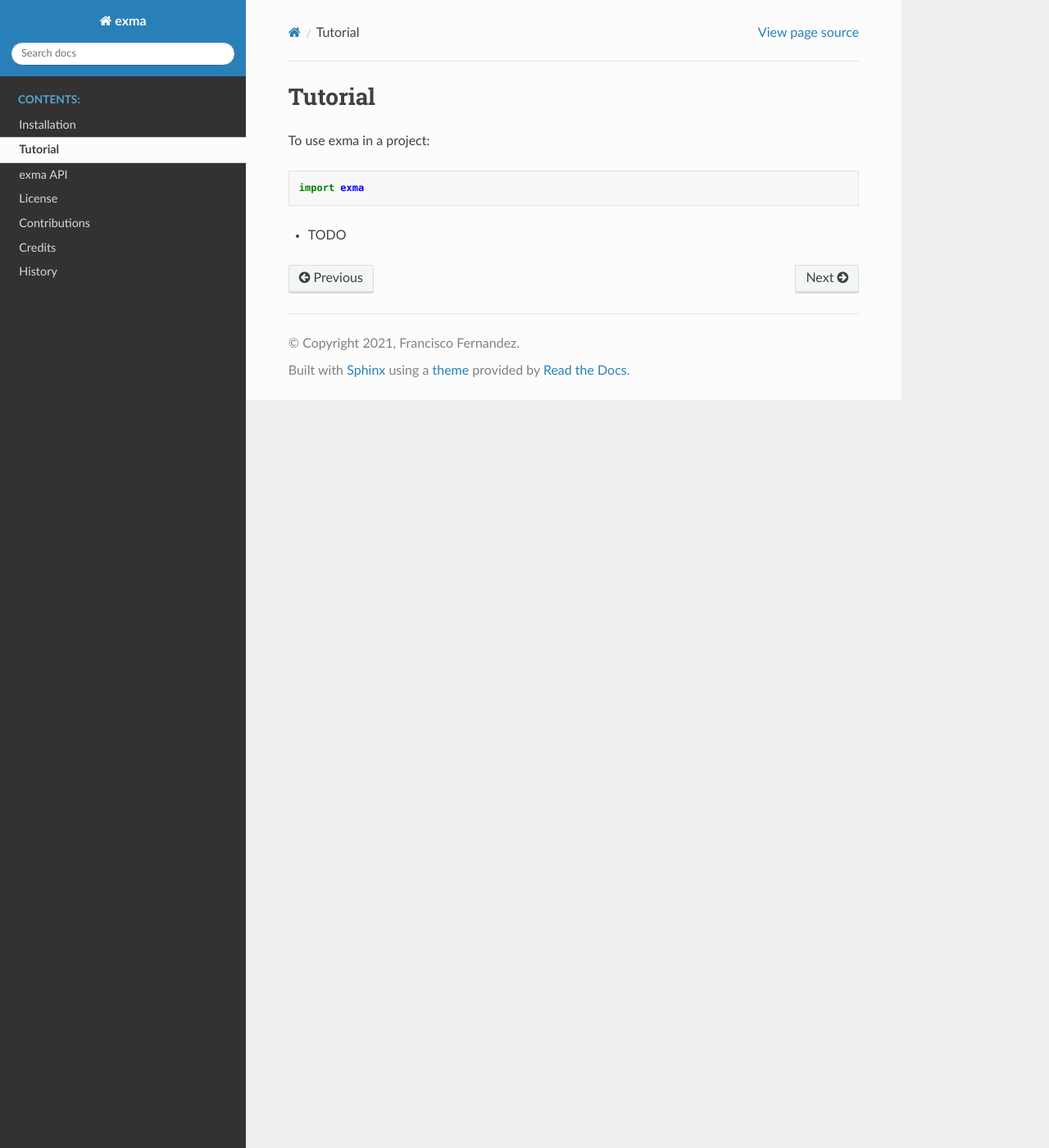
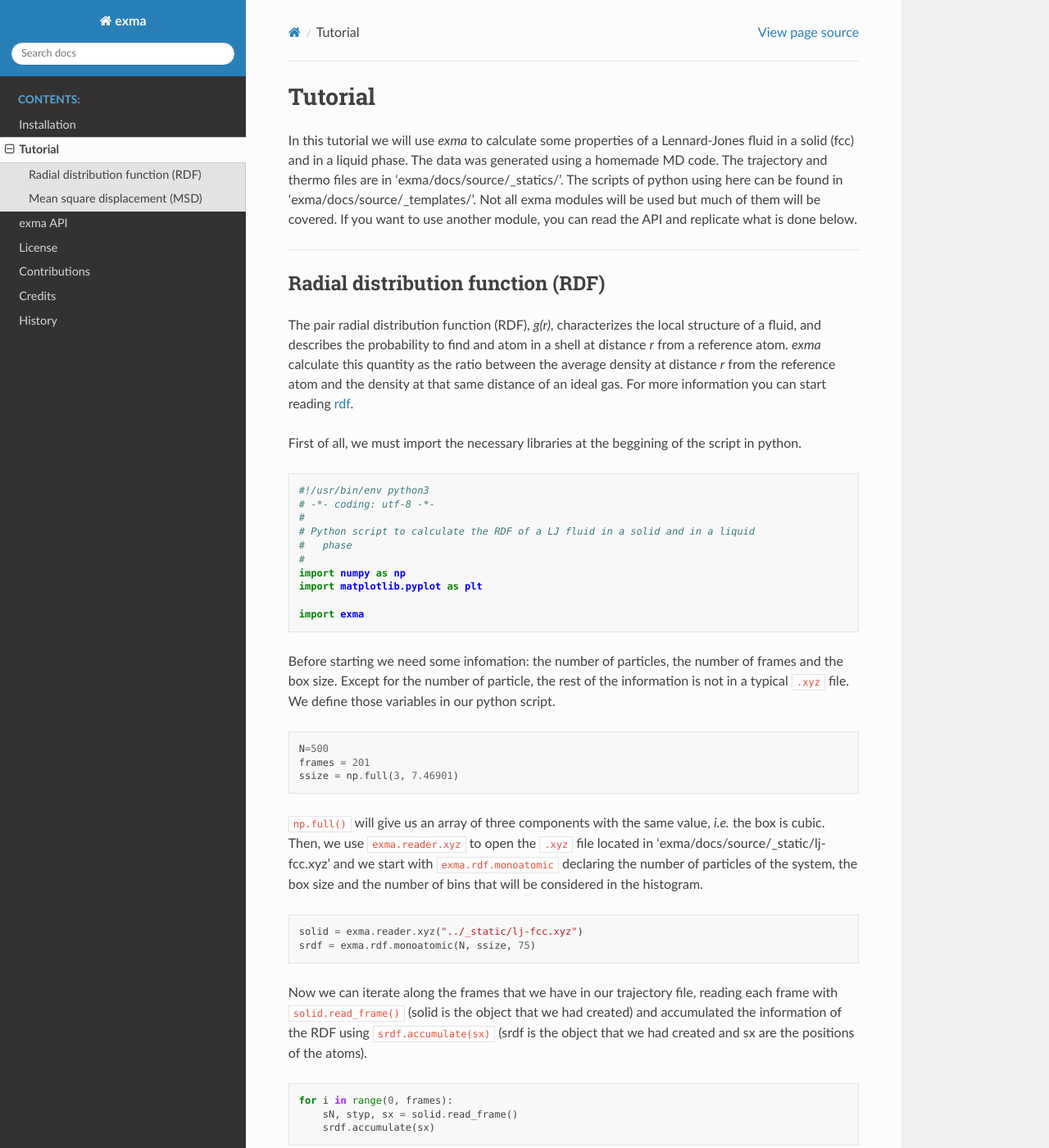
Before and after one commit to fernandezfran/exma, a Sphinx documentation site: the page built from docs/source/tutorial.rst, in a window 1280 px wide and 1400 px high. Shown: the whole window at 82% size. Built offline with Sphinx 7.4.7 and the Read the Docs theme 2.0.0, drawn with Linux system fonts in a browser that asks for light colours; some of the changed text lies outside the part shown.

Commit message:
tutorial: RDF LJ example

```diff
--- /dev/null
+++ b/docs/source/_templates/rdf.py
@@ -0,0 +1,54 @@
+#!/usr/bin/env python3
+# -*- coding: utf-8 -*-
+#
+# Python script to calculate the RDF of a LJ fluid in a solid and in a liquid
+#   phase
+#
+import numpy as np
+import matplotlib.pyplot as plt
+
+import exma
+
+
+# solid phase
+N = 500
+
+frames = 201
+ssize = np.full(3, 7.46901)
+
+solid = exma.reader.xyz("../_static/lj-fcc.xyz")
+srdf = exma.rdf.monoatomic(N, ssize, 75)
+
+for i in range(0, frames):
+    sN, styp, sx = solid.read_frame()
+    srdf.accumulate(sx)
+
+sr, sgofr = srdf.end(False)
+solid.file_close()
+
+
+# solid phase
+frames = 201
+lsize = np.full(3, 8.54988)
+
+liquid = exma.reader.xyz("../_static/lj-liquid.xyz")
+lrdf = exma.rdf.monoatomic(N, lsize, 75)
+
+for i in range(0, frames):
+    lN, ltyp, lx = liquid.read_frame()
+    lrdf.accumulate(lx)
+
+lr, lgofr = lrdf.end(False)
+liquid.file_close()
+
+
+# graphic
+plt.xlabel("r*")
+plt.ylabel("g(r)")
+plt.xlim(0.0, 4.0)
+plt.hlines(1.0, 0.0, 4.0, colors='k', ls='dashed')
+plt.plot(sr, sgofr, label='solid')
+plt.plot(lr, lgofr, label='liquid')
+plt.legend()
+plt.savefig('rdf.png', dpi=600)
+plt.show()
--- a/docs/source/tutorial.rst
+++ b/docs/source/tutorial.rst
@@ -1,10 +1,116 @@
 Tutorial
 ========
 
-To use exma in a project:
+In this tutorial we will use *exma* to calculate some properties of a Lennard-Jones fluid in a solid (fcc) and in a liquid phase. The data was generated using a homemade MD code. The trajectory and thermo files are in 'exma/docs/source/_statics/'. The scripts of python using here can be found in 'exma/docs/source/_templates/'. Not all exma modules will be used but much of them will be covered. If you want to use another module, you can read the API and replicate what is done below.
+
+----------------------------------------------------------------------------------
+
+
+Radial distribution function (RDF)
+----------------------------------
+
+The pair radial distribution function (RDF), *g(r)*, characterizes the local structure of a fluid, and describes the probability to find and atom in a shell at distance *r* from a reference atom. *exma* calculate this quantity as the ratio between the average density at distance *r* from the reference atom and the density at that same distance of an ideal gas. For more information you can start reading `rdf`_.
+
+.. _rdf: https://en.wikipedia.org/wiki/Radial_distribution_function
+
+First of all, we must import the necessary libraries at the beggining of the script in python.
+
 
 .. code-block:: python
 
+    #!/usr/bin/env python3
+    # -*- coding: utf-8 -*-
+    #
+    # Python script to calculate the RDF of a LJ fluid in a solid and in a liquid
+    #   phase
+    #
+    import numpy as np
+    import matplotlib.pyplot as plt
+
     import exma
 
-* TODO
+Before starting we need some infomation: the number of particles, the number of frames and the box size. Except for the number of particle, the rest of the information is not in a typical ``.xyz`` file. We define those variables in our python script.
+
+.. code-block:: python
+
+    N=500
+    frames = 201
+    ssize = np.full(3, 7.46901)
+
+``np.full()`` will give us an array of three components with the same value, *i.e.* the box is cubic. Then, we use ``exma.reader.xyz`` to open the ``.xyz`` file located in 'exma/docs/source/_static/lj-fcc.xyz' and we start with ``exma.rdf.monoatomic`` declaring the number of particles of the system, the box size and the number of bins that will be considered in the histogram.
+
+.. code-block:: python
+
+    solid = exma.reader.xyz("../_static/lj-fcc.xyz")
+    srdf = exma.rdf.monoatomic(N, ssize, 75)
+
+Now we can iterate along the frames that we have in our trajectory file, reading each frame with ``solid.read_frame()`` (solid is the object that we had created) and accumulated the information of the RDF using ``srdf.accumulate(sx)`` (srdf  is the object that we had created and sx are the positions of the atoms).
+
+.. code-block:: python
+
+    for i in range(0, frames):
+        sN, styp, sx = solid.read_frame()
+        srdf.accumulate(sx)
+
+``solid.read_frame()`` returns us the number of particles *sN*, the type of atoms *styp* and the positions *sx*, that are the parameter that we need to use ``srdf.accumulate(sx)``.
+
+When the ``for`` loop finishes, we must close the file where the trajectories are ``solid.file_close()`` and get the information of the histogram *g(r)* with ``sr, sgofr = srdf.end(False)``, a ``False`` value is passed because the default ``True`` will write the information in an output file.
+
+.. code-block:: python
+
+    sr, sgofr = srdf.end(False)
+    solid.file_close()
+
+Now we have the *x* of the histogram in *sr* and the *y* in *sgofr*.
+
+Following the same steps we can do the same for the liquid phase.
+
+.. code-block:: python
+
+    lsize = np.full(3, 8.54988)
+
+    liquid = exma.reader.xyz("../_static/lj-liquid.xyz")
+    lrdf = exma.rdf.monoatomic(N, lsize, 75)
+
+    for i in range(0, frames):
+        lN, ltyp, lx = liquid.read_frame()
+        lrdf.accumulate(lx)
+
+    lr, lgofr = lrdf.end(False)
+    liquid.file_close()
+
+With ``matplotlib.pyplot`` we can configure some options
+
+.. code-block:: python
+
+    plt.xlabel("r*")
+    plt.ylabel("g(r)")
+    plt.xlim(0.0, 4.0)
+    plt.hlines(1.0, 0.0, 4.0, colors='k', ls='dashed')
+    plt.plot(sr, sgofr, label='solid')
+    plt.plot(lr, lgofr, label='liquid')
+    plt.legend()
+    plt.savefig('rdf.png', dpi=600)
+    plt.show()
+
+and get the following graph.
+
+.. figure:: _templates/rdf.png
+   :alt: RDF solid and liquid
+   :height: 768px
+   :width: 1024px
+   :scale: 50 %
+   :align: center
+   :figwidth: 80 %
+
+   RDF for solid (blue line) and liquid (green line) phase. The *x* label is in LJ units of distance.
+
+We get the expected results. For the solid phase we have the defined peaks of an *fcc* crystal with noise given by the temperature and for the liquid phase we get the usual behavior of a liquid. For both systems we have that the *g(r)* oscillates around 1.
+
+Calculating the RDF of a diatomic system should not cause major problems after this example.
+
+----------------------------------------------------------------------------------
+
+
+Mean square displacement (MSD)
+------------------------------
```
Also changed, not shown: docs/source/_templates/rdf.png (added), 4 other files.
